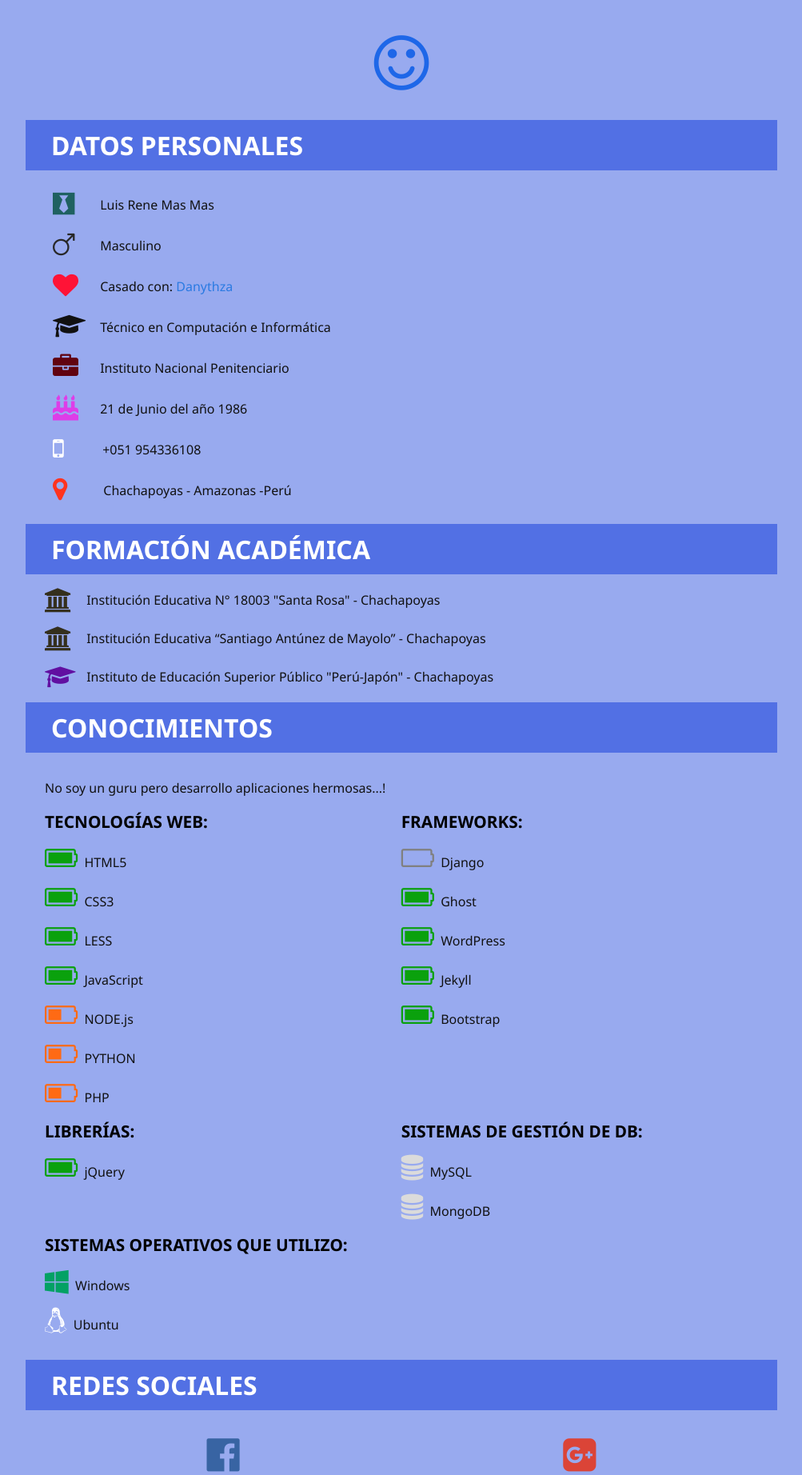
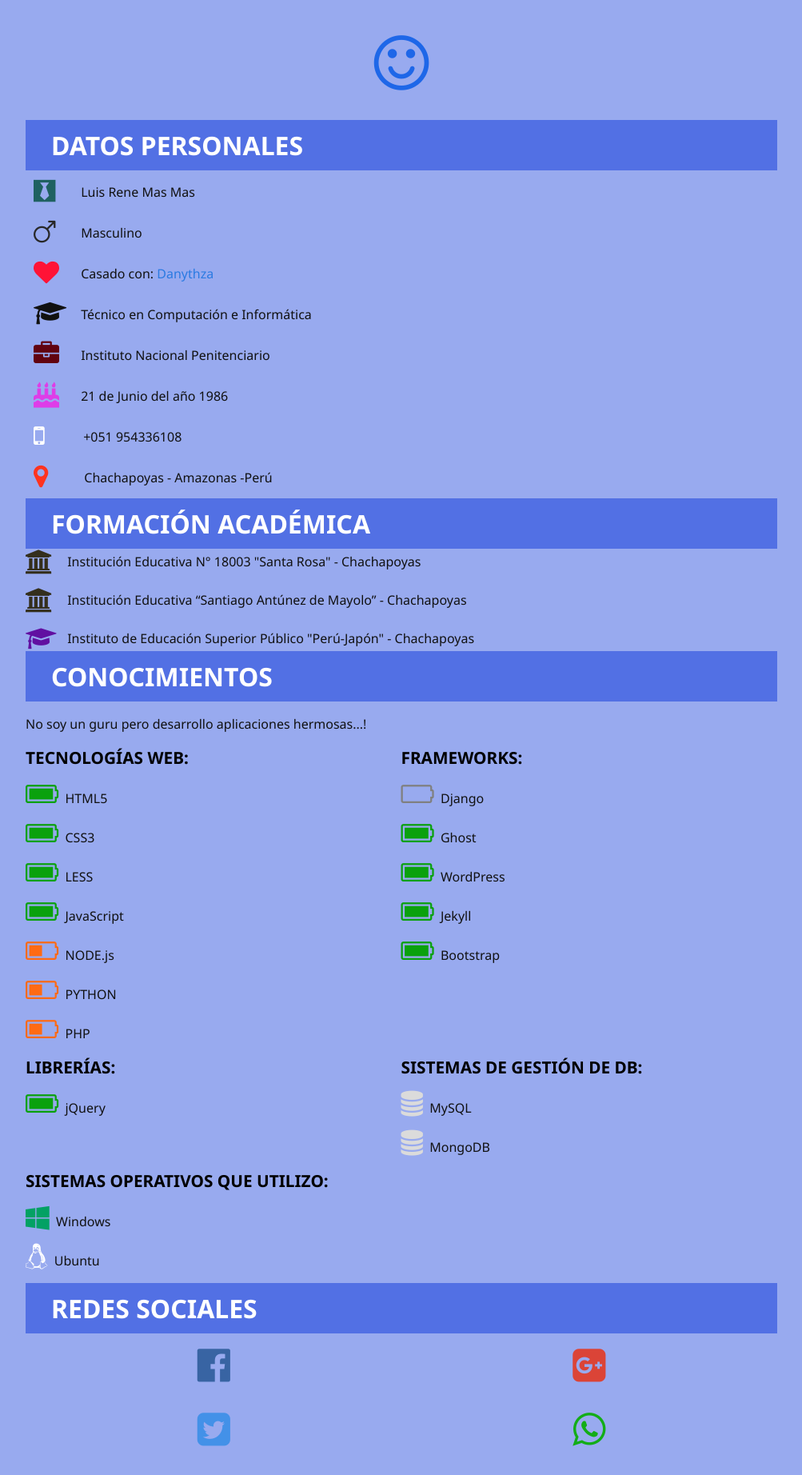
Before and after one commit to 01luisrene/Blog-Jekyll, a Jekyll site: the page built from index.html, in a window 1280 px wide. Shown: the part 1080-2924 px from the top of the page at 80% size, without its empty margins (138-1141 px from the left). Built offline with Jekyll 4.4.1, drawn with Linux system fonts in a browser that asks for light colours; nearby versions of some CDN libraries.

Commit message:
web 01luisrene
subiendo mis archivos modificados

```diff
--- a/_config.yml
+++ b/_config.yml
@@ -6,7 +6,7 @@
 # 'jekyll serve'. If you change this file, please restart the server process.
 
 # Site settings
-permalink: /blog/:year/:month/:day/:title/
+permalink: /articles/:title
 title: 01luisrene
 email: 01luisrene@gmail.com
 description: > # this means to ignore newlines until "baseurl:"
--- a/_sass/_base.scss
+++ b/_sass/_base.scss
@@ -294,12 +294,6 @@
 /**
  * Wrapper
  */
-.wrap{
-    display: block;
-    padding: 0 1.5em;
-    margin: 1em 0;
-    overflow: hidden;
-}
 .wrapper {
     max-width: -webkit-calc(#{$content-width} - (#{$spacing-unit} * 2));
     max-width:         calc(#{$content-width} - (#{$spacing-unit} * 2));
```
